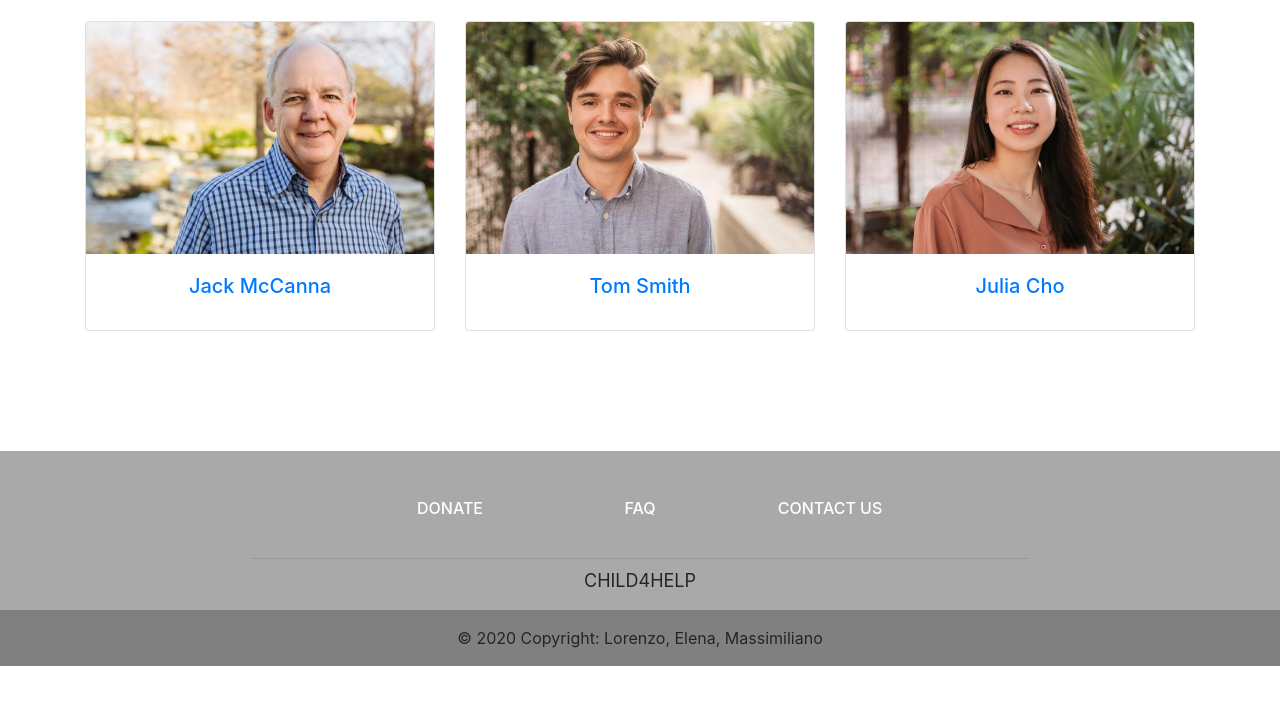
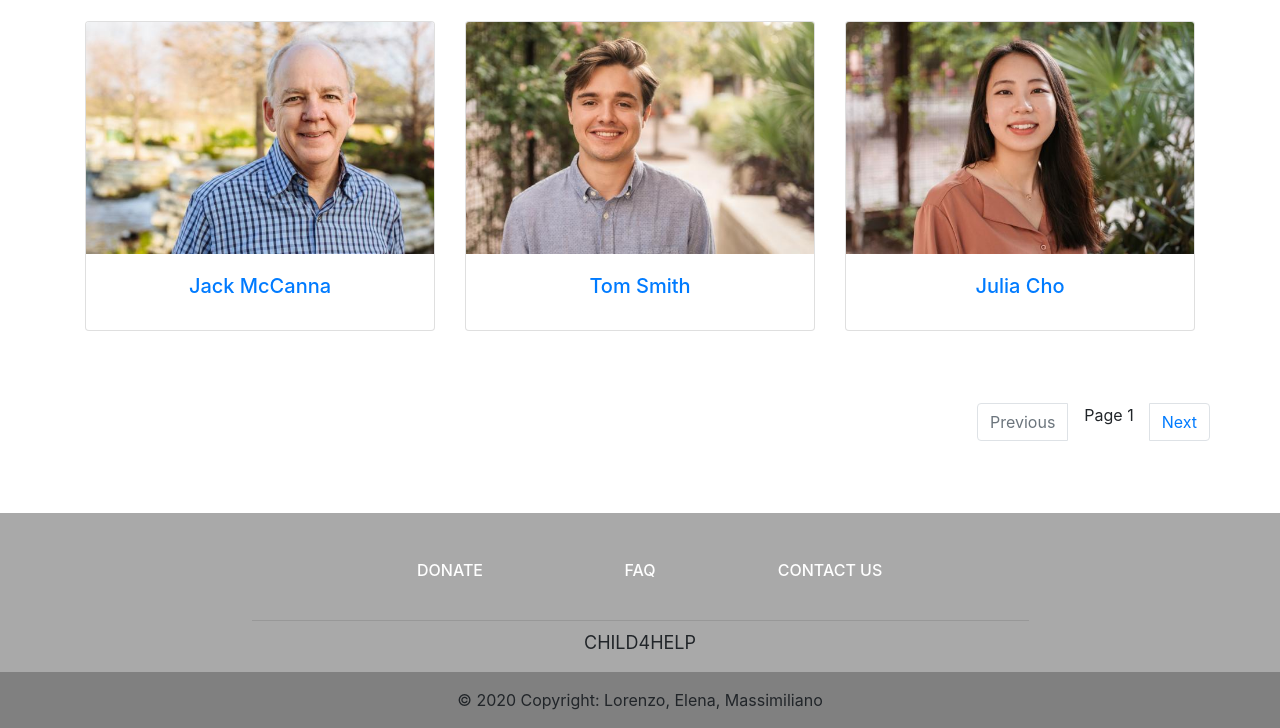
Before and after one commit to MassimilianoRoccamena/Hypermedia-Project, a website: page public/pages/people.html in a window 1280 px wide. Shown: the part 673-1401 px from the top of the page. Before the commit the page ends 1339 px from the top, so only its background shows below. Drawn offline with nearby package versions, Linux system fonts and the light colour scheme.

Commit message:
update & fix

```diff
--- /dev/null
+++ b/public/assets/js/load-pag.js
@@ -0,0 +1,3 @@
+$(document).ready(function(){
+    $('#pagination').load("/pages/templates/pagination.html");
+});
--- a/public/pages/people.html
+++ b/public/pages/people.html
@@ -9,6 +9,7 @@
         <link rel="stylesheet" type="text/css" href="/assets/css/styles.css">
         <script src="https://ajax.googleapis.com/ajax/libs/jquery/3.2.1/jquery.min.js"></script>
         <script src="/assets/js/load-nav-foo.js"></script>
+        <script src="/assets/js/load-pag.js"></script>
     </head>
 
     <body>
@@ -93,6 +94,9 @@
         </div>
     </section>
 
+    <!--pagination-->
+    <section id="pagination" class="pb-2"></section>
+
     <!--footer-->
     <section id="footer"></section>
 
--- /dev/null
+++ b/public/pages/templates/pagination.html
@@ -0,0 +1,17 @@
+<div class="container">
+    <div class="row justify-content-end">
+        <nav aria-label="...">
+            <ul class="pagination">
+              <li class="page-item disabled">
+                <span class="page-link">Previous</span>
+              </li>
+              <li class="page-item disabled px-3">
+                Page 1
+              </li>
+              <li class="page-item">
+                <a class="page-link" href="#">Next</a>
+              </li>
+            </ul>
+        </nav>
+    </div>
+</div>
```
Also changed, not shown: public/pages/articles.html (+4 -0 lines), public/pages/event-articles.html (+4 -0 lines), public/pages/service-articles.html (+6 -2 lines), public/pages/services.html (+4 -0 lines).
